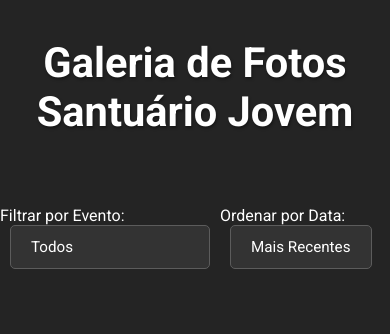
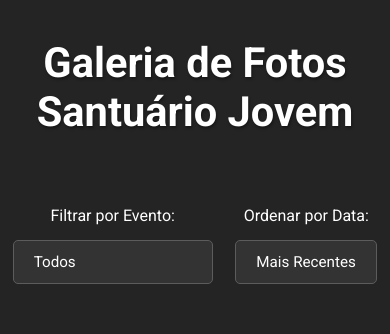
Before and after one commit to santuariojovem/santuariojovem.github.io, a plain HTML site: page galeria.html in a window 390 px wide. Shown: the part 382-716 px from the top of the page. Drawn offline with Linux system fonts and the light colour scheme.

Commit message:
Update style.css

```diff
--- a/style.css
+++ b/style.css
@@ -200,7 +200,7 @@ main {
 }
 
 #duvidas-frequentes {
-    font-size: 2.5rem;
+    font-size: 2.2rem;
     color: white;
     font-weight: bold;
     position: absolute;
@@ -581,6 +581,21 @@ i:not(.ri-arrow-left-s-line, .ri-arrow-right-s-line) {
     .logos img {
         margin: -10px;
     }
+
+    #containerCoordenadores h1 {
+        font-size: 2.4rem;
+    }
+
+    .filtro-container div {
+        display: flex;
+        flex-direction: column;
+        align-items: center;
+        justify-content: center;
+    }
+
+    .filtro-container div label {
+        margin-bottom: 15px
+    }
 }
 
 @media (min-width:600px) and (max-width: 1250px) {
```
